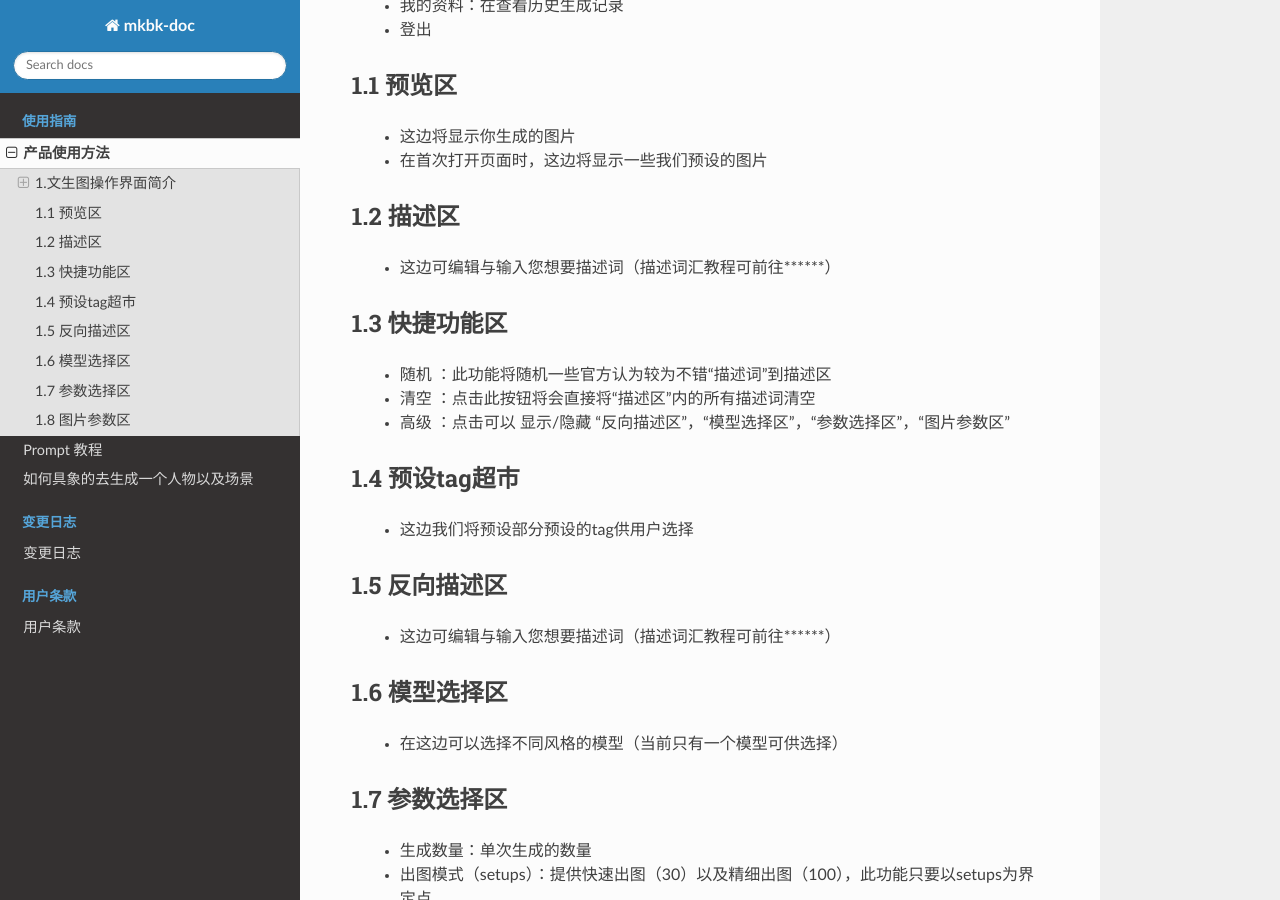
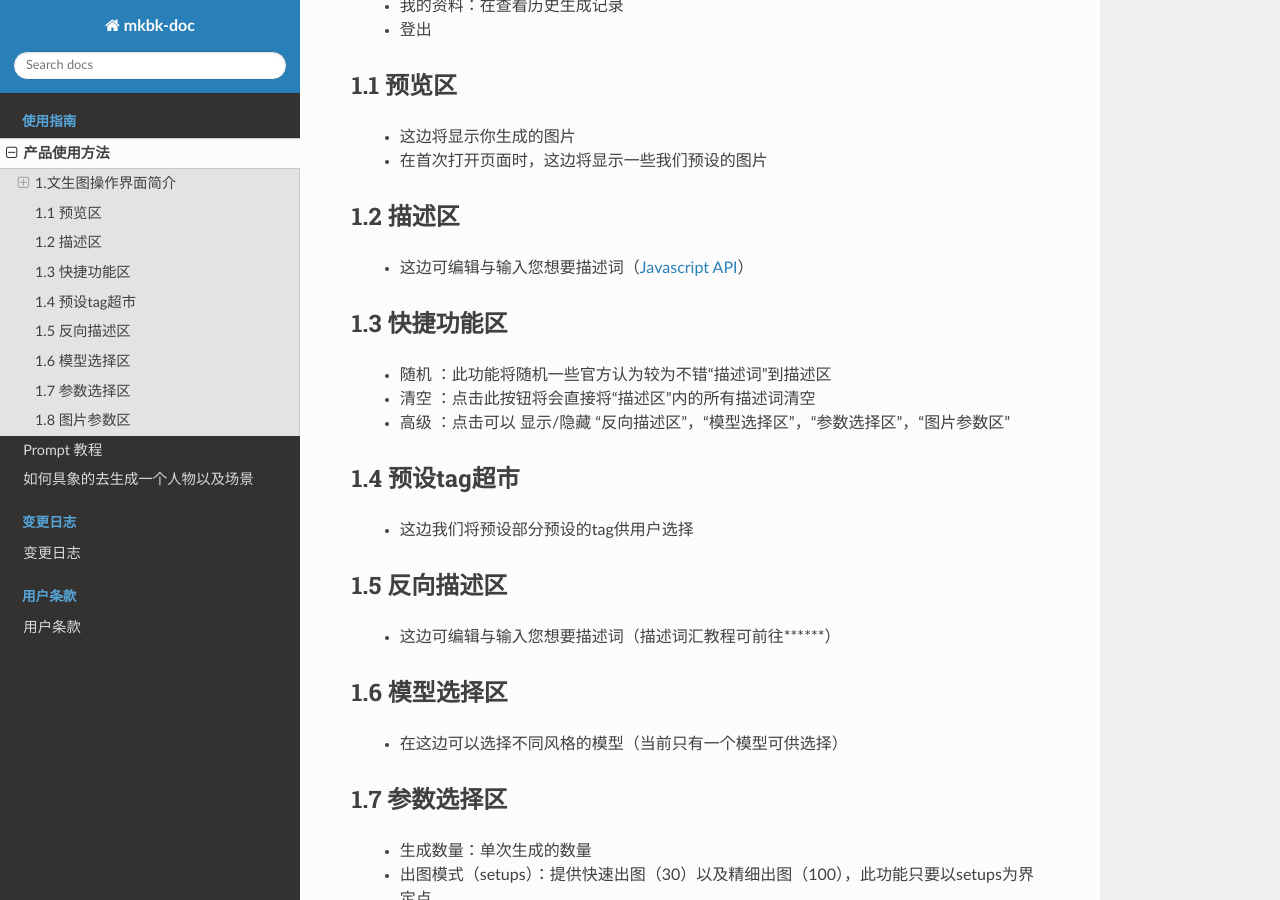
Before and after one commit to makamaka0520/maka-doc, a Sphinx documentation site: the page built from source/tutorial/Basic_Interface_Operation_T2I.rst, in a window 1280 px wide and 900 px high, scrolled down 890 px. Built offline with Sphinx 7.4.7 and the Read the Docs theme 2.0.0, drawn with Linux system fonts in a browser that asks for light colours.

Commit message:
Update Basic_Interface_Operation_T2I.rst

```diff
--- a/source/tutorial/Basic_Interface_Operation_T2I.rst
+++ b/source/tutorial/Basic_Interface_Operation_T2I.rst
@@ -39,7 +39,7 @@
 1.2 描述区
 ----------------------------------------
 
-   - 这边可编辑与输入您想要描述词（描述词汇教程可前往******）
+   - 这边可编辑与输入您想要描述词（`Javascript API <tutprial/Prompt_course.rst>`_）
 
 
 1.3 快捷功能区
```
